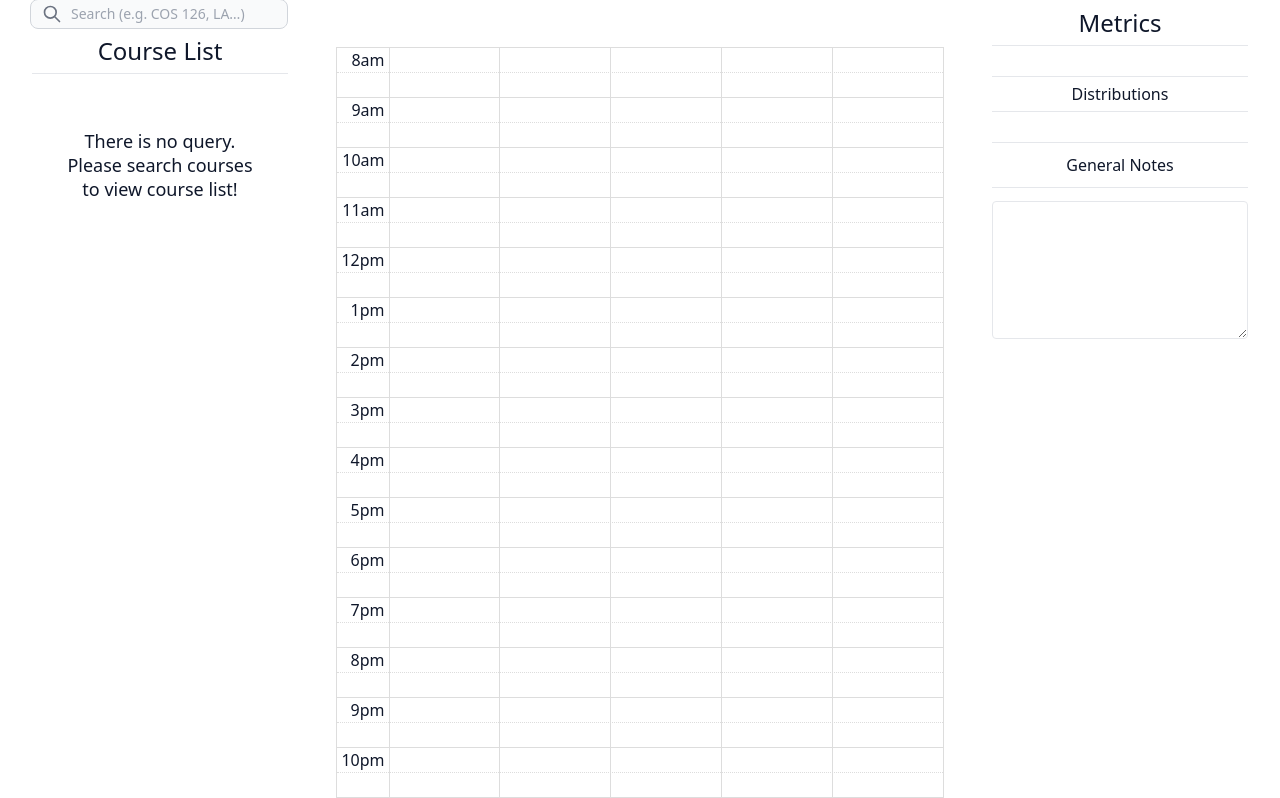
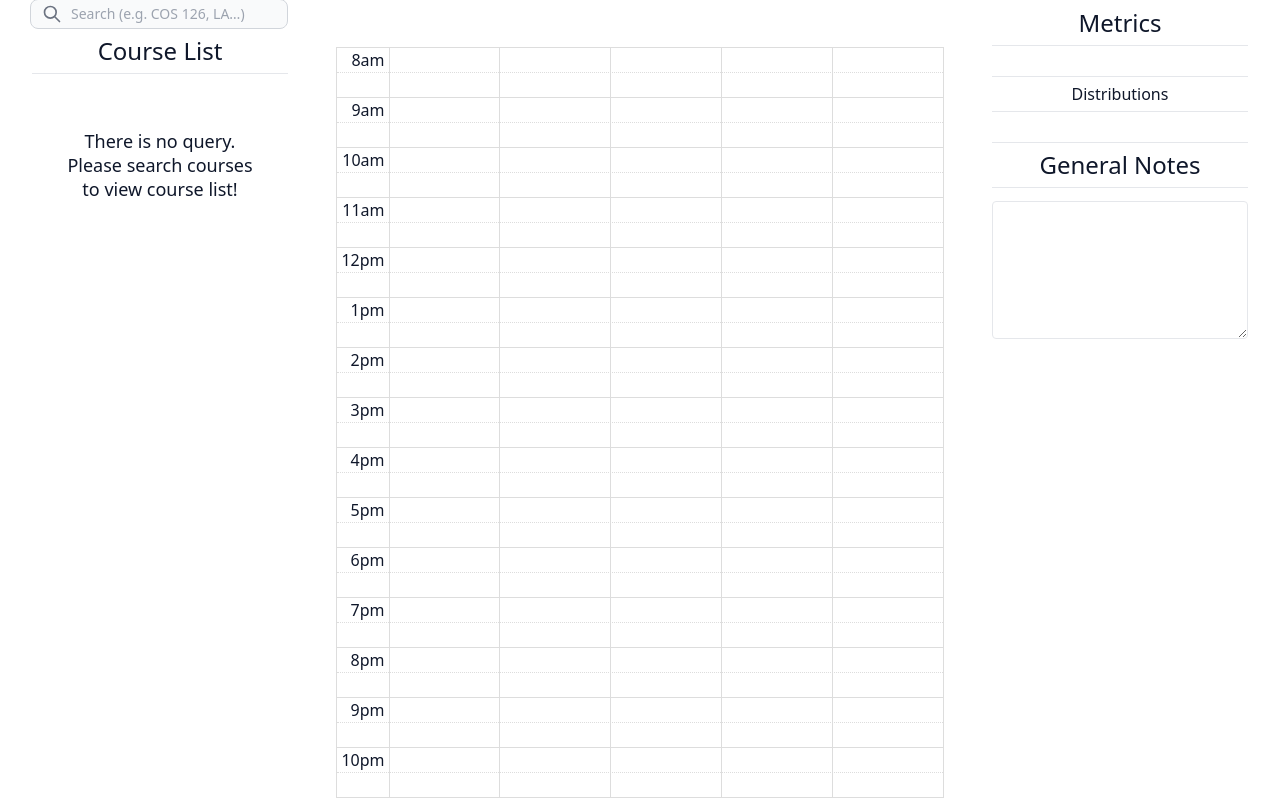
Before and after one commit to EthanHaque/recalpp, a Django app: page /schedule_builder/ in a window 1280 px wide. Shown: the part 86-884 px from the top of the page. Run offline with Django 4.2, Linux system fonts and the light colour scheme; the visitor is signed in with stand-in values (Sample User, id 1); parts of the project's set-up code (start-up, migrations or seed data) failed here and were passed over; some libraries are stand-ins or nearby versions.

Commit message:
changed font size

```diff
--- a/recalpp/templates/schedule_builder/index.html
+++ b/recalpp/templates/schedule_builder/index.html
@@ -229,7 +229,7 @@
         <div id="user-notes">
           <center>
             <hr style="margin-bottom: 10px; margin-top: 5px;">
-            <h1 style="font-size: 16px;">General Notes</h1>
+            <h1 style="font-size: 24px;">General Notes</h1>
             <hr style="margin-bottom: 5px; margin-top: 10px;">
           </center>
           <textarea id="notes-textarea" rows="5" class="mt-2 w-full px-3 py-2 border rounded"></textarea>
```
